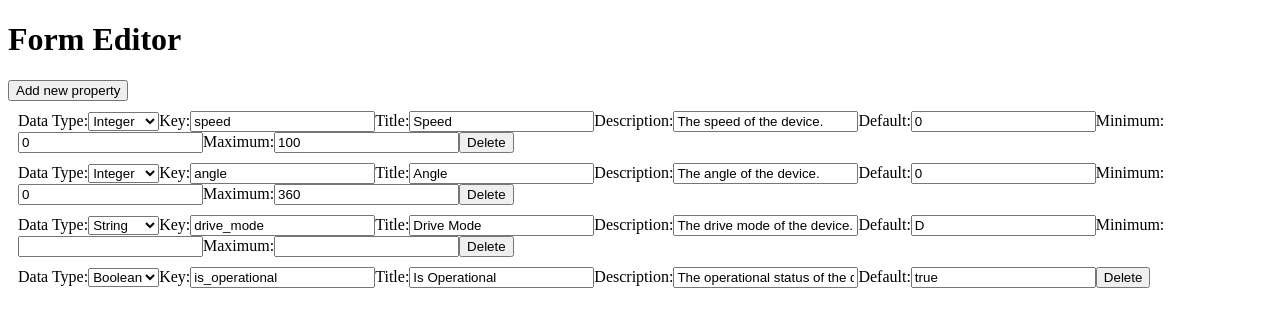
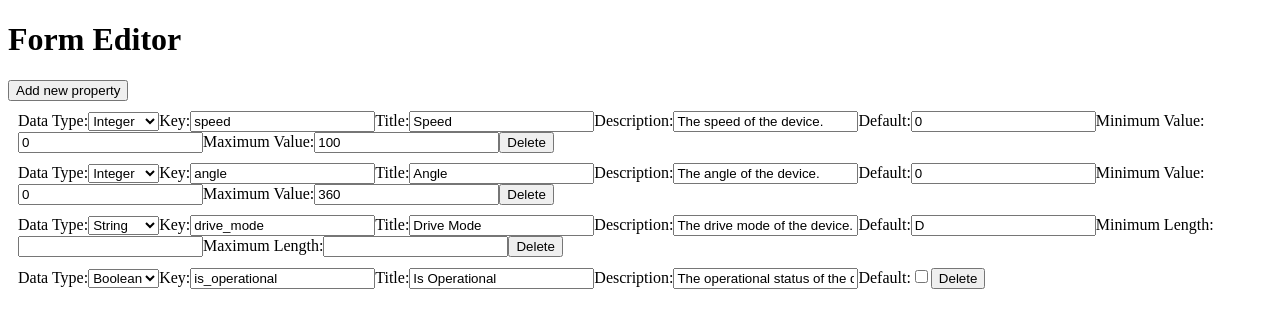
Before and after one commit to naterpotatoers/Custom-Telemetry-Interface, a React (Vite) app: page / in a window 1280 px wide. Shown: the top 328 px of the page. Built offline with nearby package versions, Linux system fonts and the light colour scheme.

Commit message:
working structure builder

```diff
--- a/src/pages/FormEditor/components/PropertyCard.tsx
+++ b/src/pages/FormEditor/components/PropertyCard.tsx
@@ -14,6 +14,13 @@ export default function PropertyCard({
   const isNumberOrString = ["number", "integer", "string"].includes(
     property.type
   );
+  const MinMaxLengthSuffix = property.type === "string" ? "Length" : "Value";
+  const defaultType =
+    property.type === "string"
+      ? "text"
+      : property.type === "boolean"
+      ? "checkbox"
+      : "number";
 
   const handleDelete = () => {
     dispatch({
@@ -30,6 +37,29 @@ export default function PropertyCard({
     });
   };
 
+  const handleTypeChange = (e: ChangeEvent<HTMLSelectElement>) => {
+    let newDefault = property.default;
+    if (e.target.value === "string") {
+      newDefault = "";
+    }
+    if (e.target.value === "number") {
+      newDefault = 0;
+    }
+    if (e.target.value === "integer") {
+      newDefault = 0;
+    }
+    if (e.target.value === "boolean") {
+      newDefault = false;
+    }
+    dispatch({
+      type: "UPDATE_PROPERTY",
+      key: propertyKey,
+      name: "type",
+      dataType: e.target.value,
+      default: newDefault,
+    });
+  };
+
   const handlePropertyChange = (e: ChangeEvent<HTMLInputElement>) => {
     dispatch({
       type: "UPDATE_PROPERTY_FIELD",
@@ -43,7 +73,11 @@ export default function PropertyCard({
     <>
       <label>
         Data Type:
-        <select value={property.type} onChange={() => {}} name="dataType">
+        <select
+          value={property.type}
+          onChange={(e) => handleTypeChange(e)}
+          name="dataType"
+        >
           <option value="string">String</option>
           <option value="number">Number</option>
           <option value="integer">Integer</option>
@@ -81,32 +115,33 @@ export default function PropertyCard({
           name="description"
         />
       </label>
+      {/* TODO: throws console warning: a component is changing an uncontrolled input to be controlled */}
       <label>
         Default:
         <input
-          type="text"
-          value={property.default.toString()}
-          onChange={() => {}}
+          type={defaultType}
+          value={property.default as any}
+          onChange={(e) => handlePropertyChange(e)}
           name="default"
         />
       </label>
       {isNumberOrString && (
         <>
           <label>
-            Minimum:
+            Minimum {MinMaxLengthSuffix}:
             <input
               type="number"
               value={property.minimum}
-              onChange={() => {}}
+              onChange={(e) => handlePropertyChange(e)}
               name="minimum"
             />
           </label>
           <label>
-            Maximum:
+            Maximum {MinMaxLengthSuffix}:
             <input
               type="number"
               value={property.maximum}
-              onChange={() => {}}
+              onChange={(e) => handlePropertyChange(e)}
               name="maximum"
             />
           </label>
```
